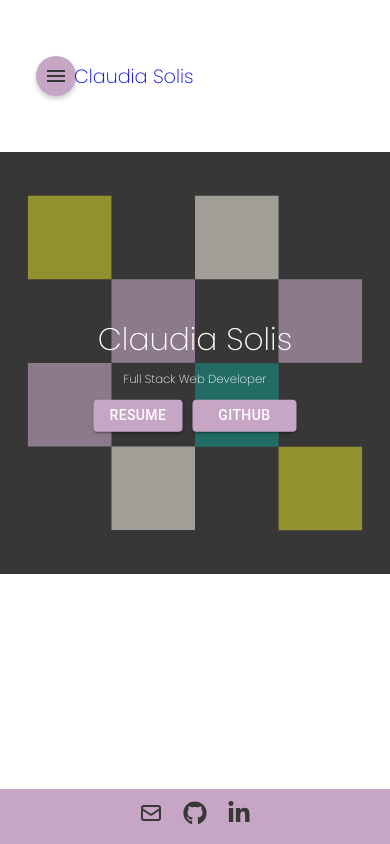
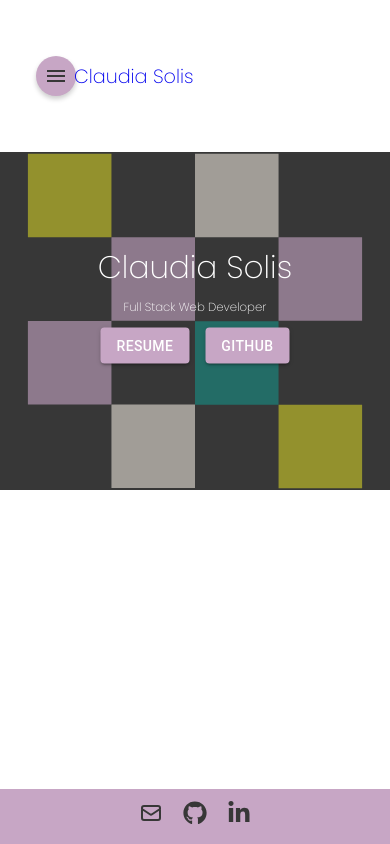
Before and after one commit to cjsolis12/claudia-solis, a React (Vite) app: page / in a window 390 px wide. Built offline with nearby package versions, Linux system fonts and the light colour scheme.

Commit message:
changed dimentions in header

```diff
--- a/src/index.css
+++ b/src/index.css
@@ -49,12 +49,39 @@ a {
 
 }
 
+.hero-container{
+  position: relative;
+  display: flex;
+  flex-direction: column;
+  align-items: center;
+  justify-content: center;
+  text-align: center;
+}
+
+.svg-container {
+  position: absolute;
+  top: 0;
+  left: 0;
+  width: 100%;
+  height: 100%;
+  opacity: 0.7;
+  z-index: 1;
+}
+
+.hero-svg {
+  width: 50%;
+  object-fit: cover;
+}
+
+
+/* Center Hero text/buttons */
 .overlay-text {
   position: absolute;
   top: 50%;
   left: 10%;
   transform: translateY(-50%);
   color: #fff;
+  align-items: center;
   z-index: 1;
 }
 
@@ -70,72 +97,67 @@ a {
   margin-top: 0.5rem;
 }
 
-.header-images-container {
-  position: relative;
-  display: inline-block;
-}
+/* github and resume buttons */
+
 
 .header-images {
   width: 50vw;
   height: auto;
   margin-left: auto;
   margin-right: auto;
-  transform: translate(35vw);
+  transform: translate(15vw);
   z-index: 0;
   position: relative;
 
 }
 
-.svg-decoration {
-  position: absolute;
-  top: 0;
-  left: 0;
-  width: 100%;
-  height: 100%;
-  background-image: url("./assets/hero1.svg");
-  background-size: "contain";
-  background-repeat: no-repeat;
-  background-position: center;
-  opacity: 0.7;
-  transform: translate(10vw);
-  z-index: 0;
-}
 
-.header-images-container::before {
+.header-images-container img ::before {
   content: "";
   position: absolute;
   top: 0;
   left: 0;
-  width: 100%;
-  height: 100%;
   background-color: rgba(114, 5, 114, 0.277); /* Adjust the opacity to control the overlay intensity */
-  z-index: -1;
+  z-index: 9;
 }
 
 /* Media query for mobile responsiveness */
 @media (max-width: 768px) {
   .hero-section {
-    height: 50vh;
+    height: 40vh;
     padding: 0;
+    position: relative;
+    overflow: hidden;
   }
 
   .overlay-text {
-    left: 50%;
-    /* Center the text horizontally on small screens */
-    transform: translateX(-50%) translateY(-50%);
     text-align: center;
-    width: 90%;
-    word-break: break-word;
+    z-index: 1;
+    position: absolute;
+    top: 100%;
+    left:50%;
+    transform: translate(-50%, 50%);
+    width: 90%
   }
     .header-images{
      display: none;
     }
 
-    .svg-decoration{
-      transform: none;
+    .svg-container {
+      position: absolute;
+      top: 0;
+      left: 0;
+      width: 100%;
+      height: 100%;
       opacity: 0.6;
+      z-index: 1;
     }
 
+    .hero-svg{
+      width: 100%;
+      height: 100%;
+      object-fit: cover;
+    }
 
 }
 
--- a/src/pages/Home.jsx
+++ b/src/pages/Home.jsx
@@ -1,12 +1,13 @@
 import * as React from "react";
 import { useHoveredNavLinkContext } from "../components/ui/HoveredNavLinkContext";
-import { Box } from "@mui/system";
+import { Stack } from "@mui/system";
 import Button from "@mui/material/Button";
 import home from "../../src/assets/color2.jpg";
 import about from "../../src/assets/about.jpg";
 import work1 from "../../src/assets/fierce.jpg";
 import contact from "../../src/assets/hello.jpg";
 import resume from "../../src/assets/resume.jpg";
+import svg from "../../src/assets/hero1.svg";
 
 export default function Home() {
   const [headerImage, setHeaderImage] = React.useState(work1);
@@ -45,23 +46,21 @@ export default function Home() {
   return (
     <>
       <div className="hero-section">
+        <div className="svg-container">
+          <img src={svg} alt="Header svg" className="hero-svg" />
+        </div>
         <div className="hero-container">
           <div className="overlay-text">
-            <h1>Claudia Solis</h1>
-            <p>Full Stack Web Developer</p>
-            <Box
-              sx={{
-                display: "flex",
-                justifyContent: "center",
-                color: "#C7A6C5",
-              }}
-            >
+            <div>
+              <h1>Claudia Solis</h1>
+              <p>Full Stack Web Developer</p>
+            </div>
+            <div>
+            <Stack direction="row" spacing={2} alignItems="center" justifyContent="center">
               <Button
                 variant="contained"
                 sx={{
                   backgroundColor: "#C7A6C5",
-                  marginRight: "5px",
-                  height: "2rem",
                 }}
                 onClick={handleResumeDownload}
               >
@@ -69,25 +68,16 @@ export default function Home() {
               </Button>
               <Button
                 variant="contained"
+                href="https://github.com/cjsolis12"
                 sx={{
                   backgroundColor: "#C7A6C5",
-                  marginLeft: "5px",
-                  height: "2rem",
                 }}
               >
-                {" "}
-                <a
-                  href="https://github.com/cjsolis12"
-                  target="_blank"
-                  rel="noopener noreferrer"
-                  style={{ color: "inherit", textDecoration: "none" }}
-                >
-                  Github
-                </a>
+                Github
               </Button>
-            </Box>
+            </Stack>
+            </div>
           </div>
-
           <div className="header-images-container">
             <img
               src={headerImage}
@@ -95,7 +85,6 @@ export default function Home() {
               className="header-images"
             />
           </div>
-          <div className="svg-decoration"></div>
         </div>
       </div>
     </>
```
Also changed, not shown: src/assets/hero2.svg (added).
